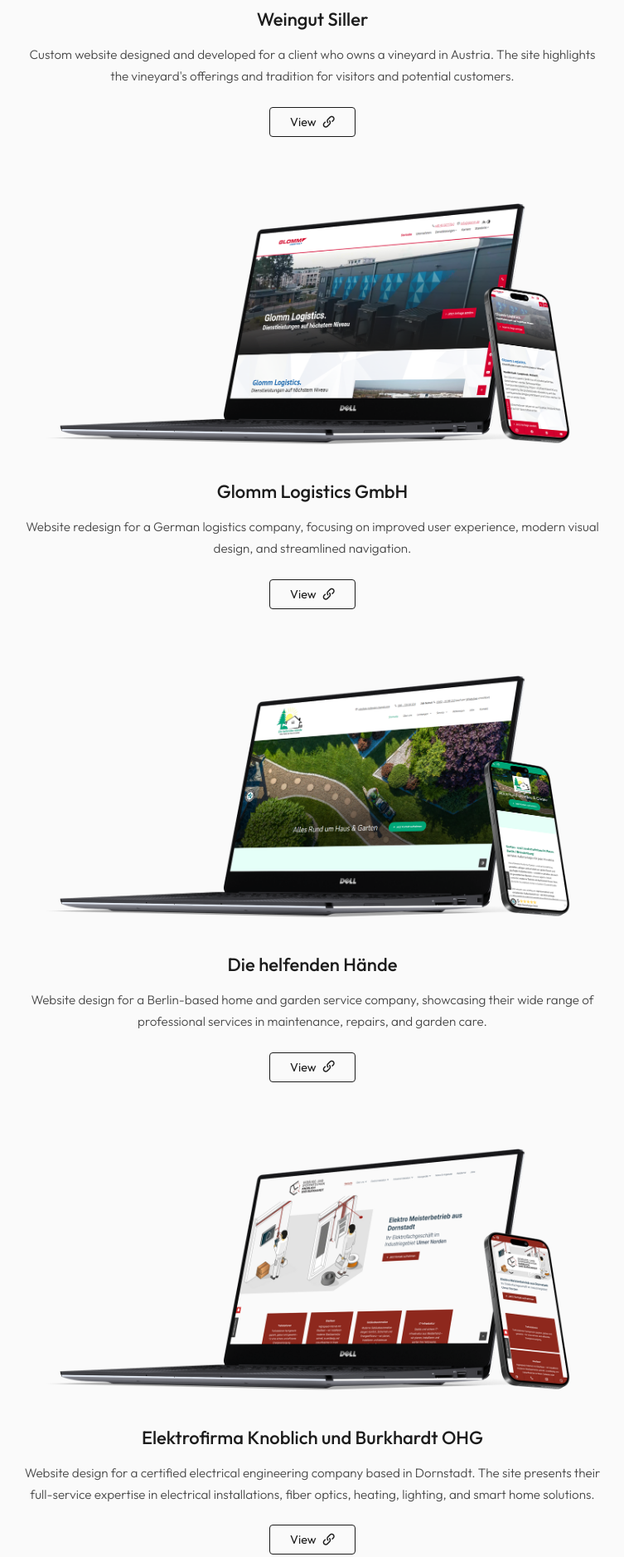
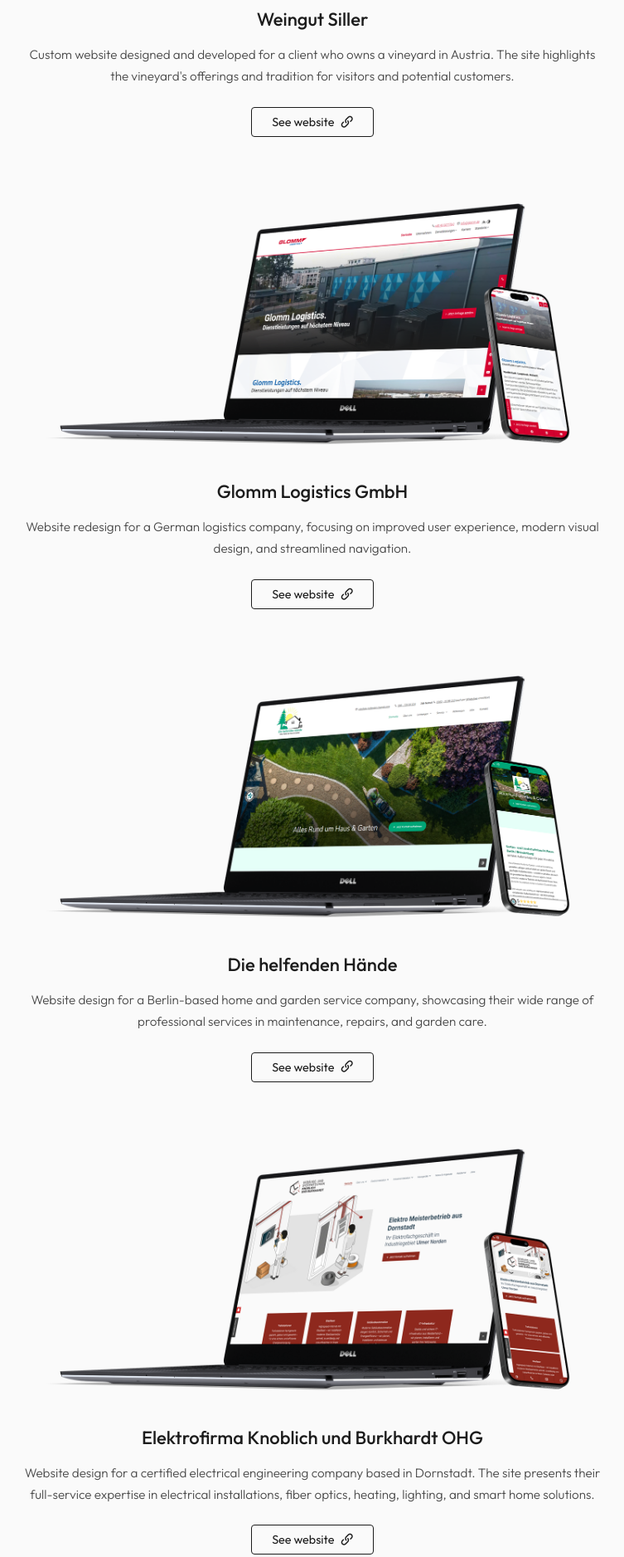
Before and after one commit to joaquinrodini/joaquinrodini.github.io, a website: page index.html in a window 1280 px wide. Shown: the part 800-2676 px from the top of the page at 83% size, without its empty margins (263-1016 px from the left). Drawn offline with Linux system fonts and the light colour scheme; files whose address does not match are found by name.

Commit message:
minor changes

```diff
--- a/index.html
+++ b/index.html
@@ -77,8 +77,8 @@
             href="https://www.weingut-siller.at/"
             target="_blank"
             class="view-link"
-            title="View Website"
-            >View<i class="icon-link"></i
+            title="See website"
+            >See website<i class="icon-link"></i
           ></a>
         </article>
 
@@ -99,8 +99,8 @@
             href="https://www.glomm-spedition.de/"
             target="_blank"
             class="view-link"
-            title="View Website"
-            >View<i class="icon-link"></i
+            title="See website"
+            >See website<i class="icon-link"></i
           ></a>
         </article>
 
@@ -121,8 +121,8 @@
             href="https://www.die-helfenden-haende.com/"
             target="_blank"
             class="view-link"
-            title="View Website"
-            >View<i class="icon-link"></i
+            title="See website"
+            >See website<i class="icon-link"></i
           ></a>
         </article>
 
@@ -144,8 +144,8 @@
             href="https://www.elektro-gskb.de/"
             class="view-link"
             target="_blank"
-            title="View Website"
-            >View<i class="icon-link"></i
+            title="See website"
+            >See website<i class="icon-link"></i
           ></a>
         </article>
 
@@ -166,8 +166,8 @@
             href="https://www.t-boedeker.de/"
             target="_blank"
             class="view-link"
-            title="View Website"
-            >View<i class="icon-link"></i
+            title="See website"
+            >See website<i class="icon-link"></i
           ></a>
         </article>
 
@@ -189,8 +189,8 @@
             href="https://www.lipfert-montage.de/"
             target="_blank"
             class="view-link"
-            title="View Website"
-            >View<i class="icon-link"></i
+            title="See website"
+            >See website<i class="icon-link"></i
           ></a>
         </article>
 
@@ -213,8 +213,8 @@
             href="https://www.currentlife.eu/"
             target="_blank"
             class="view-link"
-            title="View Website"
-            >View<i class="icon-link"></i
+            title="See website"
+            >See website<i class="icon-link"></i
           ></a>
         </article>
 
@@ -236,8 +236,8 @@
             href="https://jrodini-demosite-com.wd4.securewebdemo.net/"
             target="_blank"
             class="view-link"
-            title="View Website"
-            >View<i class="icon-link"></i
+            title="See website"
+            >See website<i class="icon-link"></i
           ></a>
         </article>
       </section>
--- a/scss/globals.scss
+++ b/scss/globals.scss
@@ -9,7 +9,7 @@
 [data-theme="dark"] {
   --bg-color: #1c1c1c;
   --bg-text: #fafafa;
-  --primary: #6b5dd6;
+  --primary: #9284f9;
   --border-color: #3a3a3a;
 }
 
--- a/scss/style.scss
+++ b/scss/style.scss
@@ -214,9 +214,7 @@ body .back-to-top {
   opacity: 0;
   visibility: hidden;
   z-index: 1000;
-  -webkit-box-shadow: 0px 1px 1px 1px rgba(0, 0, 0, 0.3);
-  -moz-box-shadow: 0px 1px 1px 1px rgba(0, 0, 0, 0.3);
-  box-shadow: 0px 1px 1px 1px rgba(0, 0, 0, 0.3);
+  box-shadow: 0px 2px 8px rgba(0, 0, 0, 0.1);
 }
 body .back-to-top:hover,
 body .back-to-top:focus {
```
Also changed, not shown: css/style.css, 1 other file.
